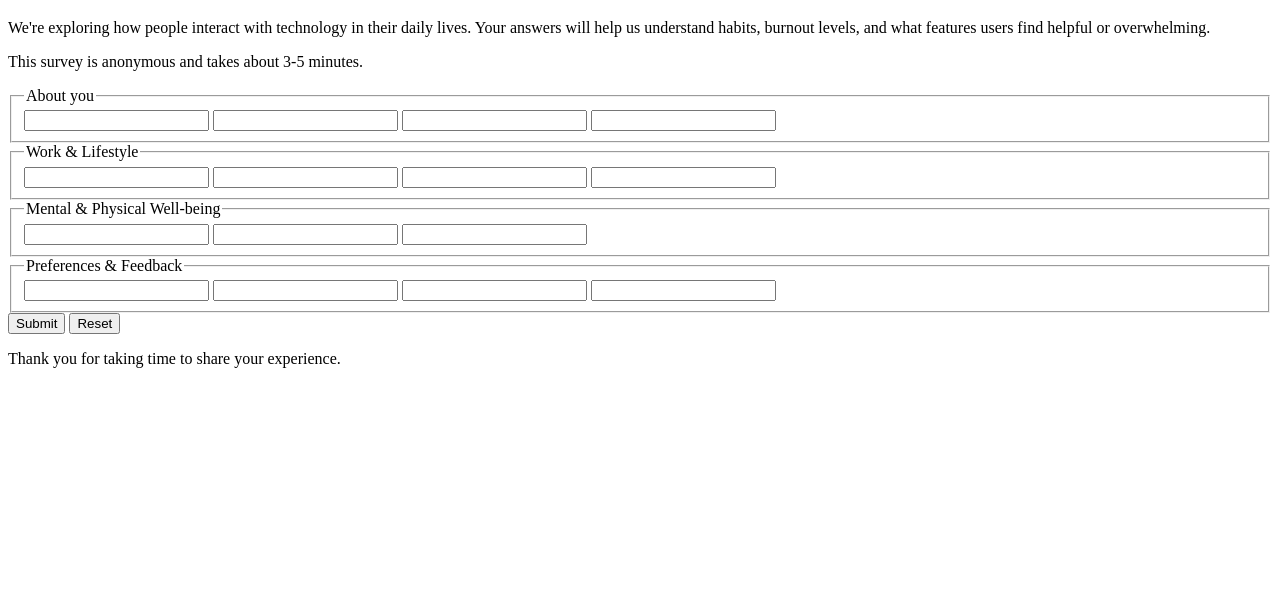
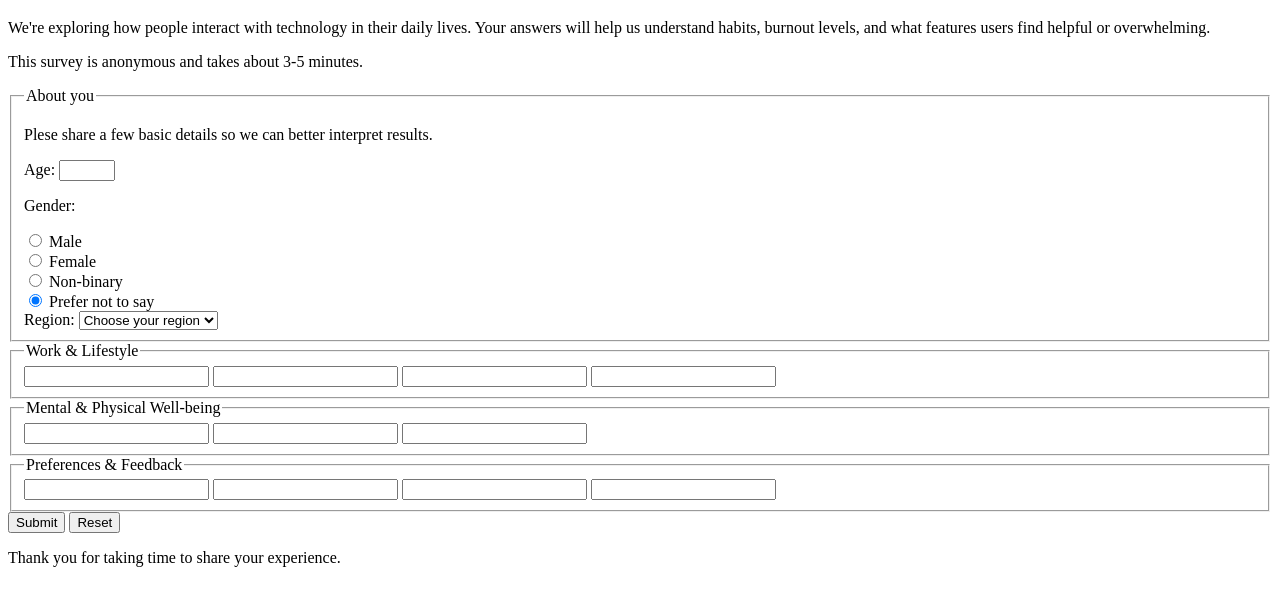
Before and after one commit to mafSida/survey-form-practice, a plain HTML site: page index.html in a window 1280 px wide. Shown: the part 61-666 px from the top of the page. Drawn offline with Linux system fonts and the light colour scheme.

Commit message:
feat: complete About You section markup and content

```diff
--- a/index.html
+++ b/index.html
@@ -20,14 +20,61 @@
       <!-- ABOUT YOU SECTION -->
       <fieldset class="about-you">
         <legend>About you</legend>
-        <label for=""></label>
-        <input id="" type="" />
-        <label for=""></label>
-        <input id="" type="" />
-        <label for=""></label>
-        <input id="" type="" />
-        <label for=""></label>
-        <input id="" type="" />
+        <p class="hint">
+          Plese share a few basic details so we can better interpret results.
+        </p>
+        <div class="form-group">
+          <label for="age">Age: </label>
+          <input
+            id="age"
+            name="age"
+            type="number"
+            min="18"
+            max="99"
+            step="1"
+            required
+          />
+        </div>
+        <p class="gender">Gender:</p>
+        <div class="form-group">
+          <input id="male" name="gender" type="radio" value="male" />
+          <label for="male">Male</label>
+        </div>
+        <div class="form-group">
+          <input id="female" name="gender" type="radio" value="female" />
+          <label for="female">Female</label>
+        </div>
+        <div class="form-group">
+          <input
+            id="non-binary"
+            name="gender"
+            type="radio"
+            value="non-binary"
+          />
+          <label for="non-binary">Non-binary</label>
+        </div>
+        <div class="form-group">
+          <input
+            id="prefer-not-to-say"
+            name="gender"
+            type="radio"
+            value="prefer-not-to-say"
+            checked
+          />
+          <label for="prefer-not-to-say">Prefer not to say </label>
+        </div>
+        <div class="form-group">
+          <label for="region">Region: </label>
+          <select id="region" name="region" required>
+            <option value="">Choose your region</option>
+            <option value="europe">Europe</option>
+            <option value="asia">Asia</option>
+            <option value="africa">Africa</option>
+            <option value="north-america">North America</option>
+            <option value="oceania-australia">Oceania / Australia</option>
+            <option value="middle-east">Middle East</option>
+          </select>
+        </div>
       </fieldset>
       <!-- WORK & LIFESTILE SECTION -->
       <fieldset class="work-lifestyle">
```
